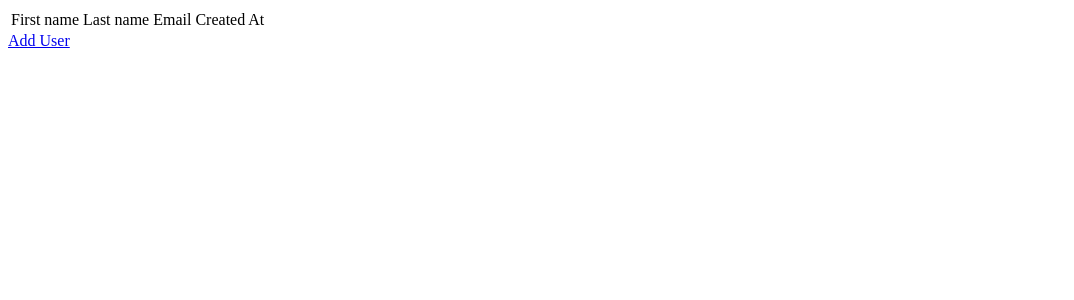
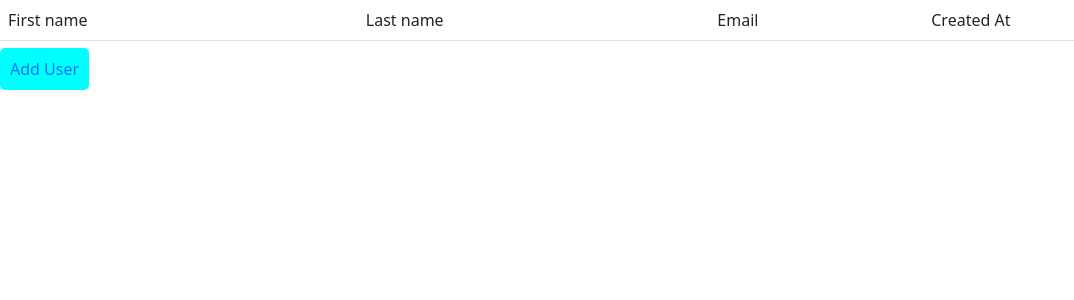
Before and after one commit to cramirez88/users_CR, a Flask app: page /user in a window 1280 px wide. Shown: the top 300 px of the page, without its empty margins (0-1074 px from the left). Run offline with Flask 2, Linux system fonts and the light colour scheme; data that the repository does not hold is empty.

Commit message:
adding bootsrap to my table

```diff
--- a/static/styles.css
+++ b/static/styles.css
@@ -5,3 +5,11 @@
 input[type=submit]{
   margin-top: 10px;
 }
+
+.btn-link{
+  background-color: aqua;
+  outline: none;
+  text-decoration: none;
+  padding: 10px;
+  border-radius: 5px;
+}
--- a/templates/index.html
+++ b/templates/index.html
@@ -24,7 +24,7 @@
       <label for="email">Email:</label>
       <input type="email" name="email" class="form-control">
     </div>
-    <input type="submit" value="Create">
+    <input type="submit" value="Create" class="btn btn-danger">
   </form>
 </body>
 </html>
--- a/templates/user.html
+++ b/templates/user.html
@@ -4,10 +4,13 @@
   <meta charset="UTF-8">
   <meta http-equiv="X-UA-Compatible" content="IE=edge">
   <meta name="viewport" content="width=device-width, initial-scale=1.0">
+  <!-- CSS only -->
+<link href="https://cdn.jsdelivr.net/npm/bootstrap@5.1.3/dist/css/bootstrap.min.css" rel="stylesheet" integrity="sha384-1BmE4kWBq78iYhFldvKuhfTAU6auU8tT94WrHftjDbrCEXSU1oBoqyl2QvZ6jIW3" crossorigin="anonymous">
+  <link rel="stylesheet" href="../static/styles.css">
   <title>users</title>
 </head>
 <body>
-  <table>
+  <table class="table">
     <thead>
       <td>First name</td>
       <td>Last name</td>
@@ -16,7 +19,7 @@
     </thead>
     <tbody>
       {% for user in people %}
-        <tr>
+        <tr scope="row">
           <td>{{user.first_name}}</td>
           <td>{{user.last_name}}</td>
           <td>{{user.email}}</td>
@@ -25,6 +28,6 @@
       {%endfor%}
     </tbody>
   </table>
-  <a href="/user/new">Add User</a>
+  <a href="/user/new" class="btn-link">Add User</a>
 </body>
 </html>
```
